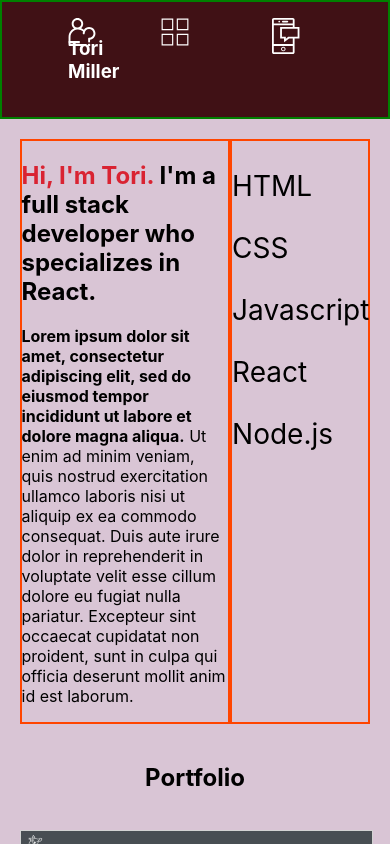
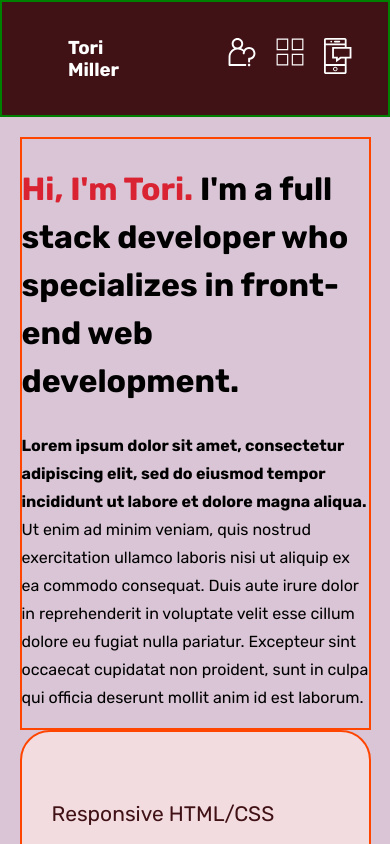
Before and after one commit to torimiller/portfolio, a React (Create React App) app in the folder client/: page /about in a window 390 px wide. Shown: the top 844 px of the page. Built offline with nearby package versions, Linux system fonts and the light colour scheme.

Commit message:
font, color and content adjustments

```diff
--- a/client/public/index.html
+++ b/client/public/index.html
@@ -3,6 +3,7 @@
   <head>
     <meta charset="utf-8" />
     <link rel="icon" href="%PUBLIC_URL%/favicon.ico" />
+    <link href="https://fonts.googleapis.com/css2?family=Rubik:ital,wght@0,300;0,400;0,500;0,700;0,900;1,300;1,400;1,500;1,700;1,900&display=swap" rel="stylesheet">
     <meta name="viewport" content="width=device-width, initial-scale=1" />
     <meta name="theme-color" content="#000000" />
     <meta
--- a/client/src/App.css
+++ b/client/src/App.css
@@ -32,15 +32,25 @@ html, body {
 
 .nav-h1 {
   grid-column-start: 1;
-  grid-column-end: 3;
+  grid-column-end: 5;
   padding-left: 50px;
   color: white;
+  font-family: 'Rubik', sans-serif;
+  font-style: normal;
+  font-weight: 700;
+  font-size: 1.5em;
 }
+
+
 
 .nav-item {
   display: grid;
   grid-template-columns: repeat(3, 1fr);
-  /* grid-template-rows: repeat(3, 1fr); */
+  font-family: 'Rubik', sans-serif;
+  font-weight: 500;
+  font-size: 1em;
+  padding-top: 20px;
+  padding-right: 20px;
 }
 
 .nav-item-about {
@@ -74,14 +84,41 @@ html, body {
 @media (max-width: 688px) {
   .nav-wrapper {
     border: 2px solid green;
-    padding: 1em;
+    /* padding: 1em; */
     margin: 0px auto;
-    /* display: grid;
-    grid-template-columns: 55% 5% 10% 5% 10% 5% 10%; */
+    display: grid;
+    grid-template-columns: repeat(10, 1fr);
+    grid-row: 1;
+    box-sizing: border-box;
+  }
+
+  .nav-h1 {
+    font-family: 'Rubik', sans-serif;
+    font-weight: 700;
+    font-size: 1em;
+  }
+
+  .nav-item {
+    font-family: 'Rubik', sans-serif;
+    font-weight: 500;
+    font-size: 1em;
+    /* padding-top: 20px; */
   }
 
   .nav-link {
-    visibility: hidden;
+    display: none;
+  }
+
+  .nav-item-about {
+    grid-column: 8;
+  }
+
+  .nav-item-portfolio {
+    grid-column: 9;
+  }
+
+  .nav-item-contact {
+    grid-column: 10;
   }
 }
 
@@ -98,16 +135,36 @@ html, body {
   box-sizing: border-box;
 }
 
+.about-h1 {
+  font-family: 'Rubik', sans-serif;
+  font-weight: 700;
+  font-size: 2em;
+  line-height: 1.5em;
+}
+
 .about-col-left {
-  border: 2px solid orangered;
+  /* border: 2px solid orangered; */
   grid-column-start: 1;
   grid-column-end: 4;
+  margin-right: 50px;
+  font-family: 'Rubik', sans-serif;
+  font-weight: 400;
+  font-size: 1em;
+  line-height: 1.75em;
 }
 
 .about-col-right {
-  border: 2px solid orangered;
+  background-color: #F2DCE0;
+  border-radius: 30px;
   grid-column-start: 4;
   grid-column-end: 6;
+  font-family: 'Rubik', sans-serif;
+  font-weight: 400;
+  font-size: .75em;
+  line-height: 1.75em;
+  color: #401115;
+  padding-left: 30px;
+  padding-top: 50px;
 }
 
 .about-h1-red {
@@ -121,6 +178,12 @@ html, body {
 .portfolio-preview-wrapper {
   grid-column-start: 1;
   grid-column-end: 6;
+}
+
+.portfolio-h1 {
+  font-family: 'Rubik', sans-serif;
+  font-weight: 900;
+  font-size: 2em;
 }
 
 .portfolio-preview-thumbnail-wrapper {
@@ -153,6 +216,32 @@ html, body {
 }
 
 @media (max-width: 688px) {
+  .about-wrapper {
+    grid-column-start: 1;
+    grid-column-end: 6;
+    grid-row: 2;
+    display: grid;
+    grid-template-columns: repeat(3, 1fr);
+    grid-template-rows: repeat(2, 1fr);
+    margin: 5%;
+    box-sizing: border-box;
+  }
+
+  .about-col-left {
+    border: 2px solid orangered;
+    grid-column-start: 1;
+    grid-column-end: 4;
+    grid-row: 1;
+    margin-right: 0px;
+  }
+
+  .about-col-right {
+    border: 2px solid orangered;
+    grid-column-start: 1;
+    grid-column-end: 4;
+    grid-row: 2;
+  }
+
   .portfolio-preview-thumbnail-wrapper {
     grid-column-start: 1;
     grid-column-end: 6;
--- a/client/src/components/About/About.js
+++ b/client/src/components/About/About.js
@@ -10,7 +10,7 @@ const About = () => {
         <Fragment>
             <div className="about-wrapper">
                 <div className="about-col-left">
-                    <h1><span className="about-h1-red">Hi, I'm Tori.</span> I'm a full stack developer who specializes in React.</h1>
+                    <h1 className="about-h1"><span className="about-h1-red">Hi, I'm Tori.</span> I'm a full stack developer who specializes in front-end web development.</h1>
                     <p><strong>Lorem ipsum dolor sit amet, consectetur adipiscing elit, sed do eiusmod
                         tempor incididunt ut labore et dolore magna aliqua.</strong> Ut enim ad minim veniam,
                         quis nostrud exercitation ullamco laboris nisi ut aliquip ex ea commodo
@@ -20,15 +20,14 @@ const About = () => {
                         id est laborum.</p>
                 </div>
                 <div className="about-col-right">
-                    <p className="skill">HTML</p>
-                    <p className="skill">CSS</p>
-                    <p className="skill">Javascript</p>
-                    <p className="skill">React</p>
+                    <p className="skill">Responsive HTML/CSS</p>
+                    <p className="skill">Javascript (vanilla, React/Redux, jQuery)</p>
                     <p className="skill">Node.js</p>
+                    <p className="skill">MongoDB</p>
                 </div>
             </div>
             <div className="portfolio-preview-wrapper">
-                <h1 className="portfolio-h1">Portfolio</h1>
+                <h1 className="portfolio-h1">PORTFOLIO</h1>
                 <div className="portfolio-preview-thumbnail-wrapper">
                 <img src={puppypal} className="puppypal-preview" alt="puppypal-thumbnail" />
                 <img src={autolog} className="autolog-preview" alt="autolog-thumbnail" />
```
